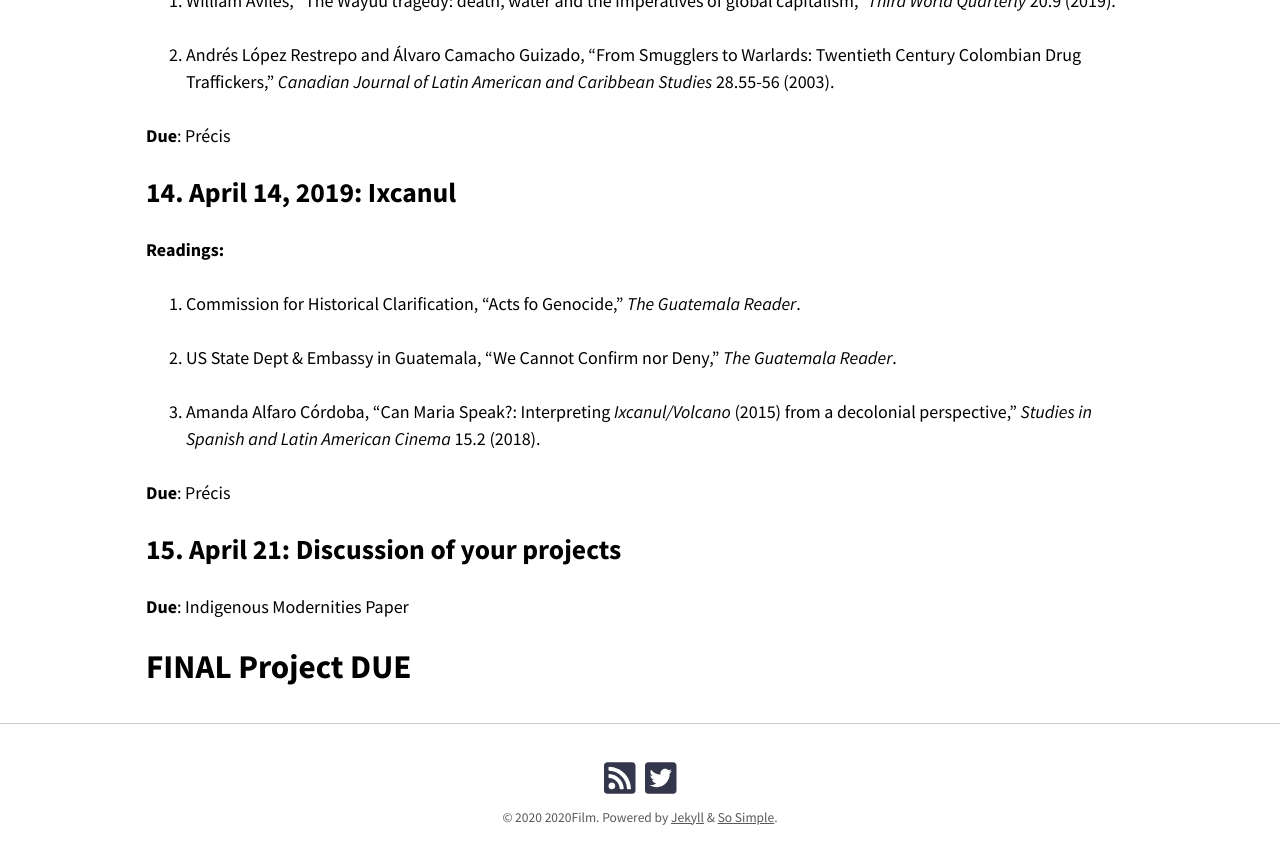
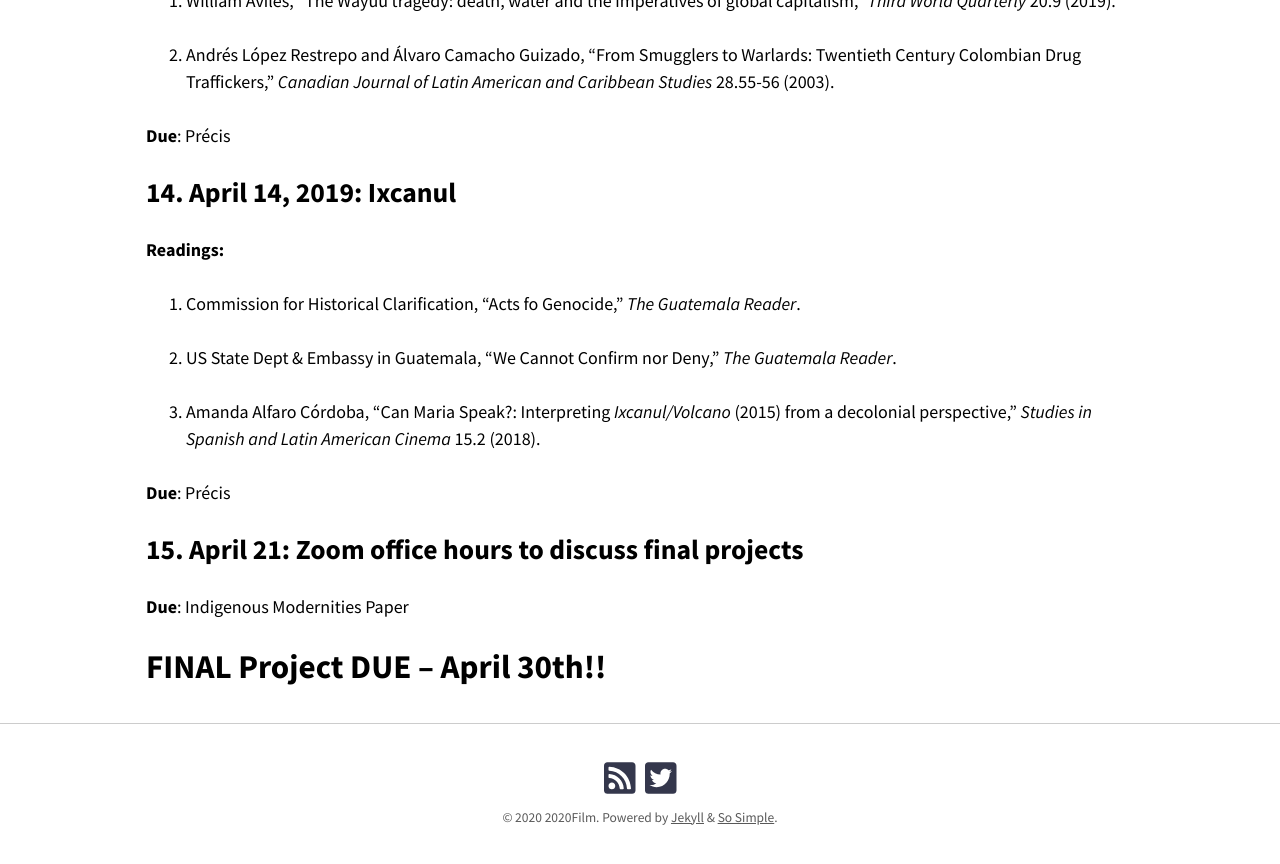
Before and after one commit to chadblack/2020Film, a Jekyll site: the page built from calendar.md, in a window 1280 px wide and 900 px high, scrolled down 3453 px. Shown: the top 864 px of the window. Built offline with Jekyll 4.4.1, drawn with Linux system fonts in a browser that asks for light colours; nearby versions of some CDN libraries.

Commit message:
final project due date

```diff
--- a/calendar.md
+++ b/calendar.md
@@ -153,9 +153,9 @@ week. Then, get back to work people.
 
 **Due**: Précis
 
-## 15. April 21: Discussion of your projects
+## 15. April 21: Zoom office hours to discuss final projects
 
 **Due**: Indigenous Modernities Paper
 
 
-# FINAL Project DUE
+# FINAL Project DUE  -- April 30th!!
```
